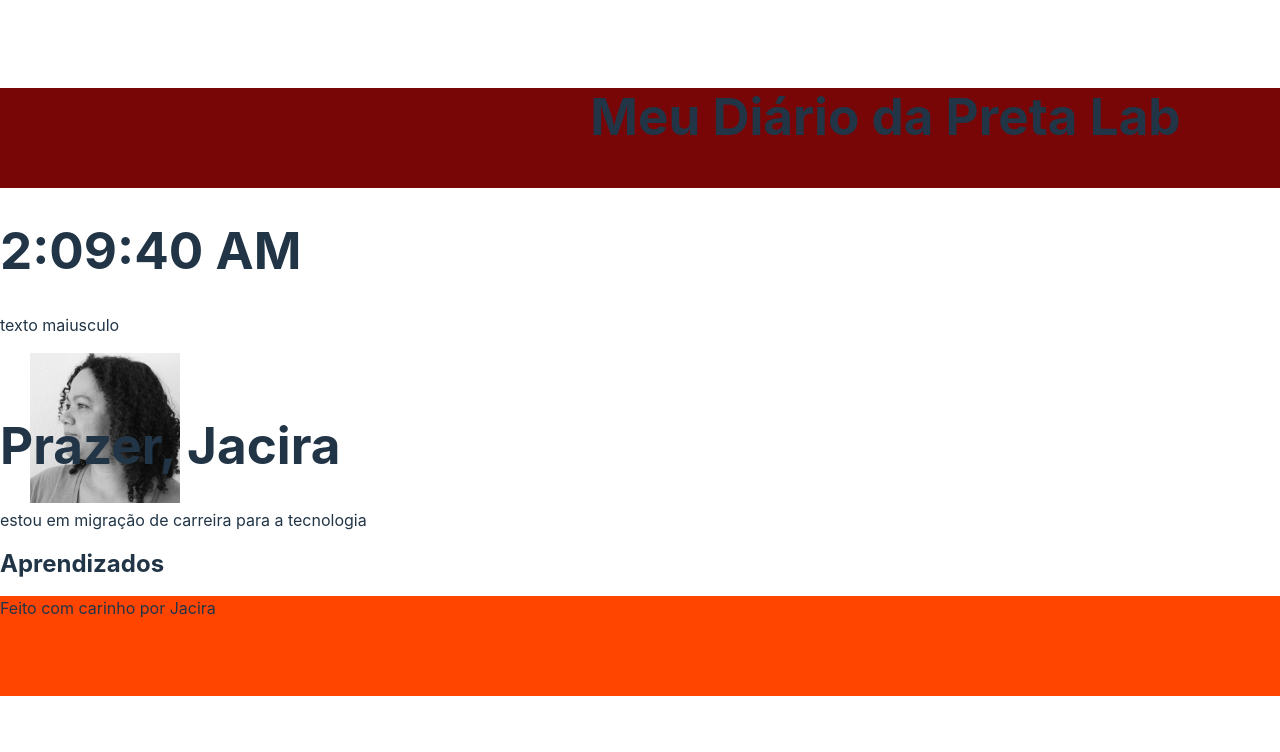
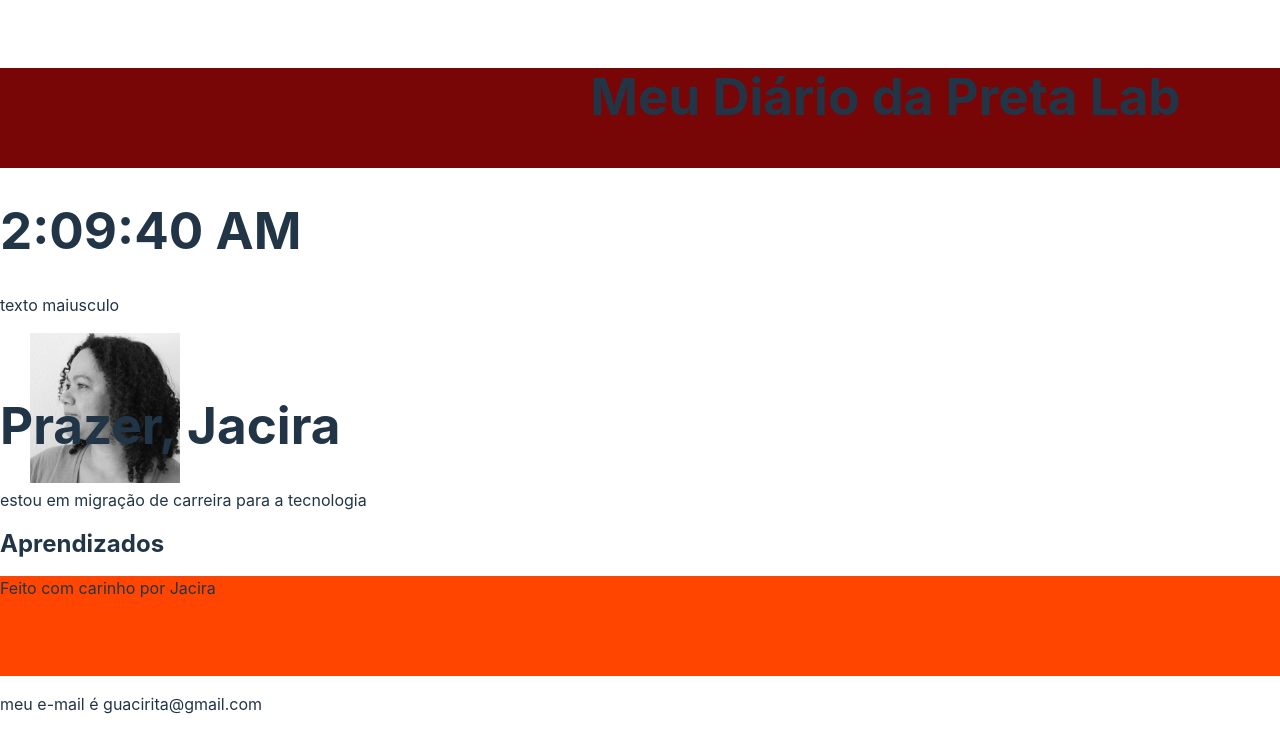
Before and after one commit to guacirita/meu-diario-pretalab, a React (Vite) app: page / in a window 1280 px wide. Shown: the top 752 px of the page. Built offline with nearby package versions, Linux system fonts and the light colour scheme.

Commit message:
colocando email no footer

```diff
--- a/src/components/footer/Footer.jsx
+++ b/src/components/footer/Footer.jsx
@@ -2,7 +2,10 @@ import './footer.styles.css'
 
 function Footer(){
     return(
+        <>
         <p className="footer">Feito com carinho por Jacira</p>
+        <p>meu e-mail é guacirita@gmail.com</p>
+        </>
     )
 }
     export default Footer
```
